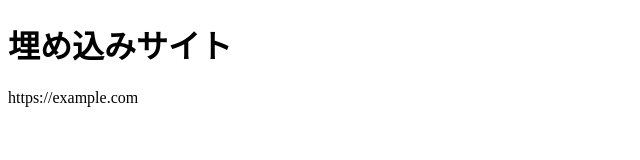
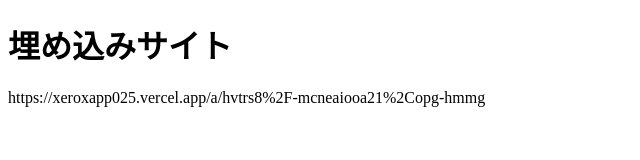
Before and after one commit to Xerox-Pro/Don-t-use-iPad, a plain HTML site: page public/index.html in a window 1280 px wide. Shown: the whole page, without its empty margins (0-640 px from the left). Drawn offline with Linux system fonts and the light colour scheme.

Commit message:
Update index.html

```diff
--- a/public/index.html
+++ b/public/index.html
@@ -13,6 +13,6 @@
 </head>
 <body>
   <h1>埋め込みサイト</h1>
-  https://example.com
+  https://xeroxapp025.vercel.app/a/hvtrs8%2F-mcneaiooa21%2Copg-hmmg
 </body>
 </html>
```
